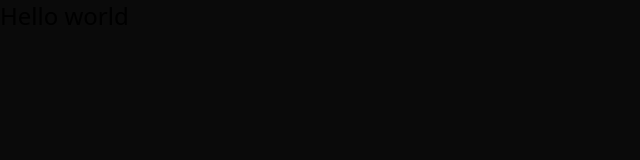
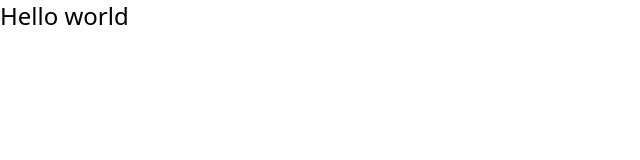
Before and after one commit to parthraj17/t-class, a website built with Vite: page index.html in a window 1280 px wide. Shown: the whole page, without its empty margins (0-640 px from the left). Built offline with nearby package versions, Linux system fonts and the light colour scheme.

Commit message:
fix:typo

```diff
--- a/index.html
+++ b/index.html
@@ -7,7 +7,7 @@
     <title>t-class</title>
     <link rel="stylesheet" href="/src/style.css">
   </head>
-  <body class="bg-neutral-950">
+  <body class="">
     <h1 class="text-2xl caret-blue-50">Hello world</h1>
   </body>
 </html>
```
